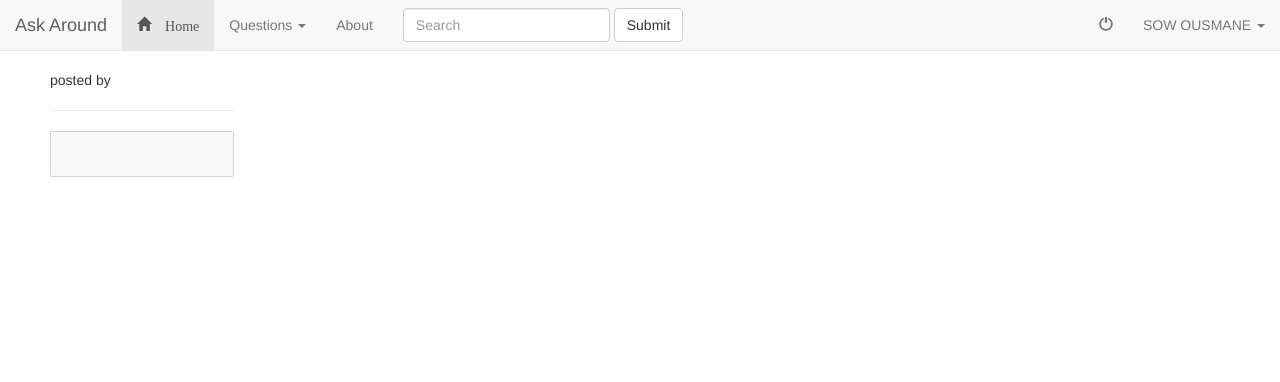
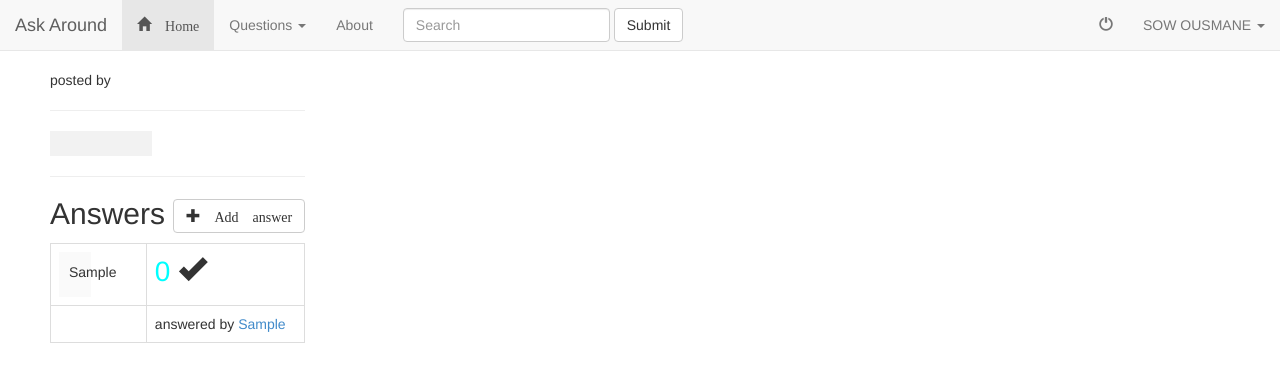
Before and after one commit to nureynisow/askaround, a PHP site: page /index.php?task=viewQ&q=1 in a window 1280 px wide. Shown: the top 382 px of the page. Run offline with PHP 8.4, Linux system fonts and the light colour scheme; a user stored in the database is signed in; data comes from the database, SQL or seed files in the repository; tables that the repository leaves empty hold one stand-in row (values such as "Sample post").

Commit message:
gestion des tags

```diff
--- a/inc_bdd.php
+++ b/inc_bdd.php
@@ -6,6 +6,7 @@
 	}
 	catch (Exception $e)
 	{
+			echo "<h1>ERREUR</h1>";
 	        die('Erreur : ' . $e->getMessage());
 	}
 ?>
--- a/question.php
+++ b/question.php
@@ -9,8 +9,63 @@
 		echo "<h3>".$data['titre']."</h3>";
 		echo "posted ".$data['dateQ']." by <a href=\"index.php?task=viewU&user=".$data['pseudo']."\">".$data['pseudo']."</a>";
 		echo "<hr>";
-		echo "<textarea style=\"resize:none\" disabled>";
+		echo '<div class="question">';
 			echo $data['question'];
-		echo "</textarea>";
+		echo "</div><hr><h2>Answers <a class=\"btn btn-default\" data-toggle=\"modal\" data-target=\"#answer\"><span class=\"glyphicon glyphicon-plus \"> Add answer</span></a></h2>";
+	$req =	$bdd->query("SELECT * FROM `reponse` where `idQ` = $id");
+	while($data = $req->fetch()){
+		echo '<table class="table table-bordered">';
+		echo "<tr>
+				<td><div class=\"reponse\">".$data['reponse']."</div></td>
+				<td>
+					<span class=\"big\" ><span style=\"color:cyan\">0</span> <span class=\"glyphicon glyphicon-ok\"></span></span>
+				</td>
+				</tr>
+				<tr>
+					<td></td>
+					<td>answered by <a href=\"index.php?task=viewU&user=".$data['pseudo']."\">".$data['pseudo']."</a></td>
+				</tr>";
+		echo "</table>";
+
+	}
 
 ?>
+<div class="modal fade" id="answer" tabindex="-1" role="dialog" aria-labelledby="myModalLabel" aria-hidden="true">
+  <div class="modal-dialog">
+    <div class="modal-content">
+      <div class="modal-header">
+        <button type="button" class="close" data-dismiss="modal" aria-hidden="true">&times;</button>
+        <h4 class="modal-title" id="myModalLabel">Your answer</h4>
+      </div>
+      <div class="modal-body">
+        	<form action=<?php echo "\"addrep.php?q=".$_GET['q']."\""; ?> id="formrep" method="POST">
+        		<textarea name="reponse" class="form-control" placeholder="Saisir reponse" style="resize:none; height:220px;"></textarea>
+        	</form>
+      </div>
+      <div class="modal-footer">
+        <button type="button" class="btn btn-default" data-dismiss="modal">Close</button>
+        <button type="button" onclick="submit()" class="btn btn-primary">Post</button>
+      </div>
+    </div>
+  </div>
+</div>
+<script type="text/javascript">
+	function submit () {
+		document.getElementById('formrep').submit();
+	}
+</script>
+<style>
+	.big {
+		font-size: 28px;
+	}
+	.question{
+		background-color: #F2F2F2;
+		width: 40%;
+		padding: 10px 15px 15px 10px;
+	}
+	.reponse{
+		background-color: #FAFAFA;
+		width: 40%;
+		padding: 10px 15px 15px 10px;
+	}
+</style>
```
Also changed, not shown: addrep.php (added, +12 -0 lines), allquestion.php (+16 -4 lines), ask.php (+20 -4 lines).
